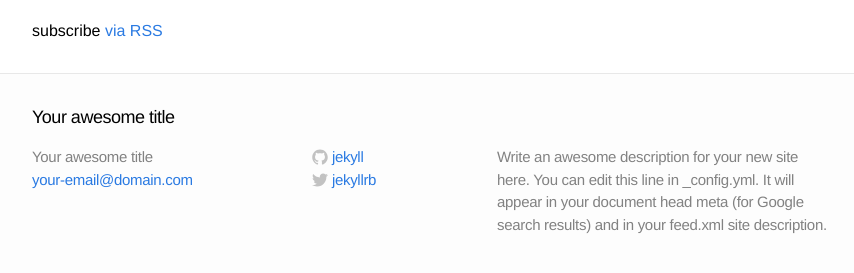
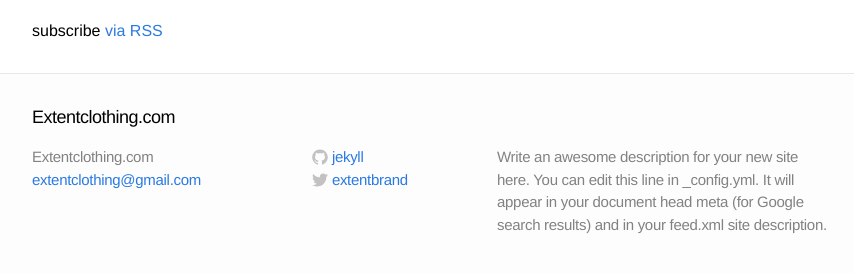
Before and after one commit to extentclothing/extentclothing.github.io, a Jekyll site: the page built from index.html, in a window 1280 px wide and 900 px high, scrolled down 3955 px. Shown: the part 619-892 px from the top of the window, without its empty margins (208-1062 px from the left). Built offline with Jekyll 4.4.1, drawn with Linux system fonts in a browser that asks for light colours; some of the changed text lies outside the part shown.

Commit message:
config file update and dirfest post update

```diff
--- a/_config.yml
+++ b/_config.yml
@@ -1,10 +1,10 @@
 # Site settings
-title: Your awesome title
-email: your-email@domain.com
+title: Extentclothing.com
+email: extentclothing@gmail.com
 description: "Write an awesome description for your new site here. You can edit this line in _config.yml. It will appear in your document head meta (for Google search results) and in your feed.xml site description."
 baseurl: ""
 url: "http://yourdomain.com"
-twitter_username: jekyllrb
+twitter_username: extentbrand
 github_username:  jekyll
 
 # Build settings
--- a/_posts/2012-05-16-extent-at-dirt-rags-dirtfest-2012.html
+++ b/_posts/2012-05-16-extent-at-dirt-rags-dirtfest-2012.html
@@ -4,7 +4,6 @@ title: Extent at Dirt Rag's Dirtfest 2012
 date: 2012-05-16 19:08:40.000000000 -04:00
 categories:
 - Mtb
-- Videos
 tags: []
 status: publish
 type: post
```
